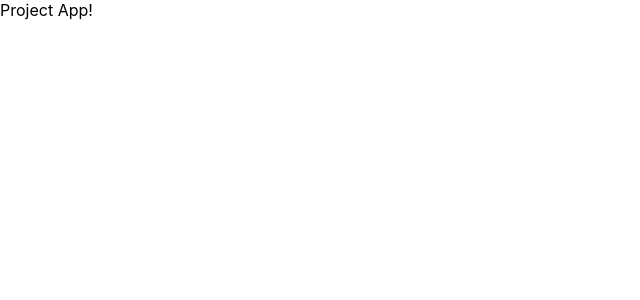
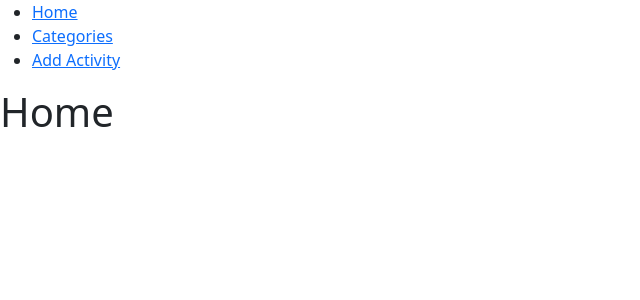
Before and after one commit to Tejada-Joyce/productivity-tracker, a React (Create React App) app: page / in a window 1280 px wide. Shown: the top 300 px of the page, without its empty margins (0-640 px from the left). Built offline with nearby package versions, Linux system fonts and the light colour scheme.

Commit message:
Based nav structure set up with react routers

```diff
--- a/package.json
+++ b/package.json
@@ -6,7 +6,9 @@
     "@testing-library/jest-dom": "^5.16.1",
     "@testing-library/react": "^12.1.2",
     "@testing-library/user-event": "^13.5.0",
+    "bootstrap": "^5.1.3",
     "react": "^17.0.2",
+    "react-bootstrap": "^2.1.0",
     "react-dom": "^17.0.2",
     "react-scripts": "5.0.0",
     "web-vitals": "^2.1.3"
@@ -34,5 +36,8 @@
       "last 1 firefox version",
       "last 1 safari version"
     ]
+  },
+  "devDependencies": {
+    "react-router-dom": "^6.2.1"
   }
 }
--- a/src/App.js
+++ b/src/App.js
@@ -1,10 +1,22 @@
 import './App.css';
+import ReactDOM from "react-dom";
+import { BrowserRouter, Routes, Route } from "react-router-dom";
+
+import Layout from './components/Layout/Layout';
+import Home from "./components/Home/Home";
+import AddActivity from "./components/AddActivity/AddActivity";
+
 
 function App() {
   return (
-    <div>
-      Project App!
-    </div>
+    <BrowserRouter>
+      <Routes>
+        <Route path="/" element={<Layout />}>
+          <Route index element={<Home />} />
+          <Route path="addActivities" element={<AddActivity />} />
+        </Route>
+      </Routes>
+    </BrowserRouter>
   );
 }
 
--- /dev/null
+++ b/src/components/AddActivity/AddActivity.js
@@ -0,0 +1,7 @@
+const AddActivities = () => {
+    return (
+        <h1>Add Activities</h1>
+    );
+}
+
+export default AddActivities;
--- /dev/null
+++ b/src/components/Home/Home.js
@@ -0,0 +1,7 @@
+const Home = () => {
+    return (
+        <h1>Home</h1>
+    )
+}
+
+export default Home;
--- /dev/null
+++ b/src/components/Layout/Layout.js
@@ -0,0 +1,13 @@
+import {Outlet} from "react-router-dom";
+import Navigation from "./Navigation/Navigation";
+
+const Layout = () => {
+  return (
+    <>
+      <Navigation />
+      <Outlet />
+    </>
+  )
+};
+
+export default Layout;
--- /dev/null
+++ b/src/components/Layout/Navigation/Navigation.js
@@ -0,0 +1,21 @@
+import { Link } from "react-router-dom";
+
+const Navigation = () => {
+    return (
+        <nav>
+          <ul>
+            <li>
+              <Link to="/">Home</Link>
+            </li>
+            <li>
+              <Link to="/">Categories</Link>
+            </li>
+            <li>
+              <Link to="/addActivities">Add Activity</Link>
+            </li>
+          </ul>
+        </nav>
+    )
+  };
+
+  export default Navigation;
--- a/src/index.js
+++ b/src/index.js
@@ -2,6 +2,7 @@ import React from 'react';
 import ReactDOM from 'react-dom';
 import './index.css';
 import App from './App';
+import 'bootstrap/dist/css/bootstrap.min.css';
 
 ReactDOM.render(
   <React.StrictMode>
```
Also changed, not shown: 1 other file (tests, documents, lock files or other folders).
